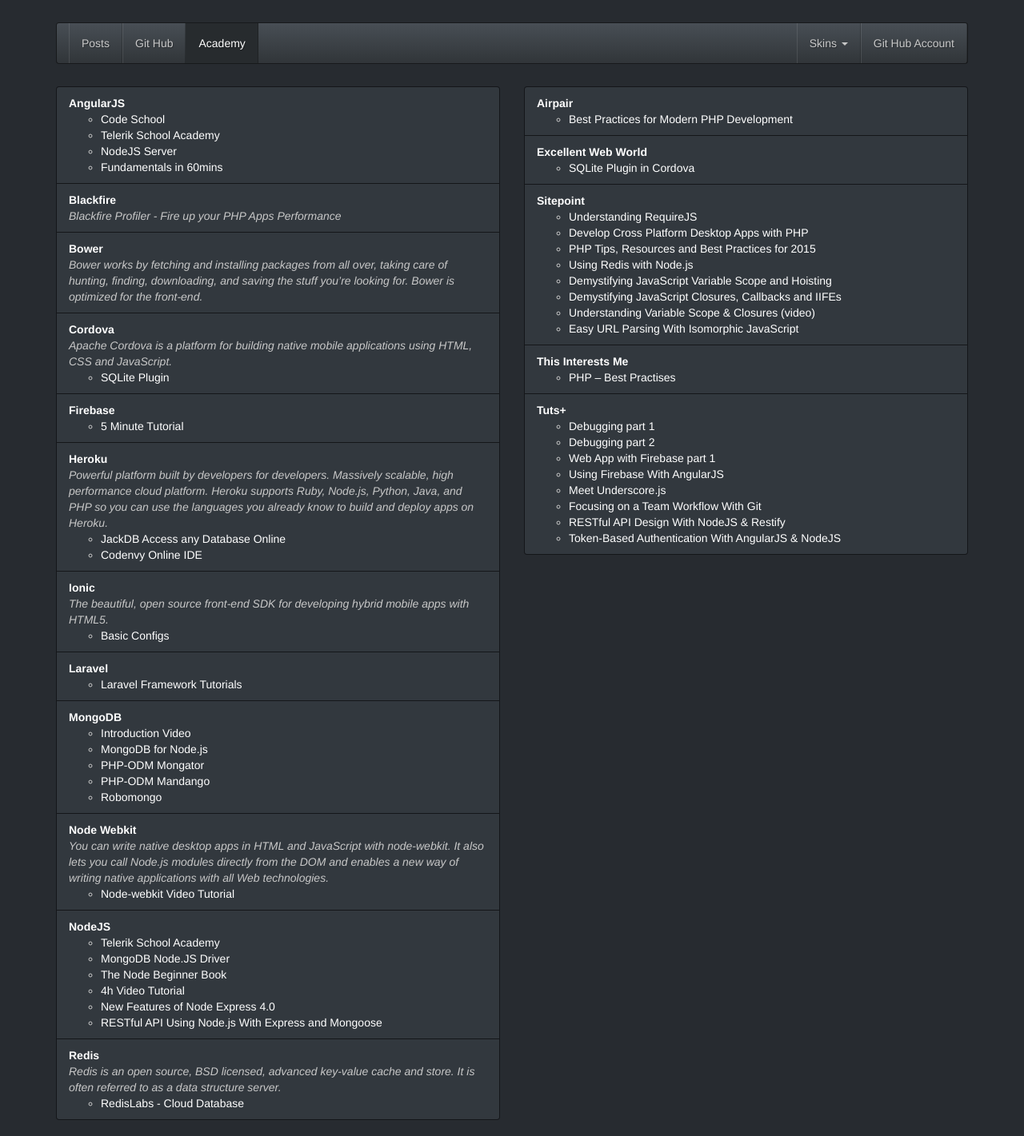
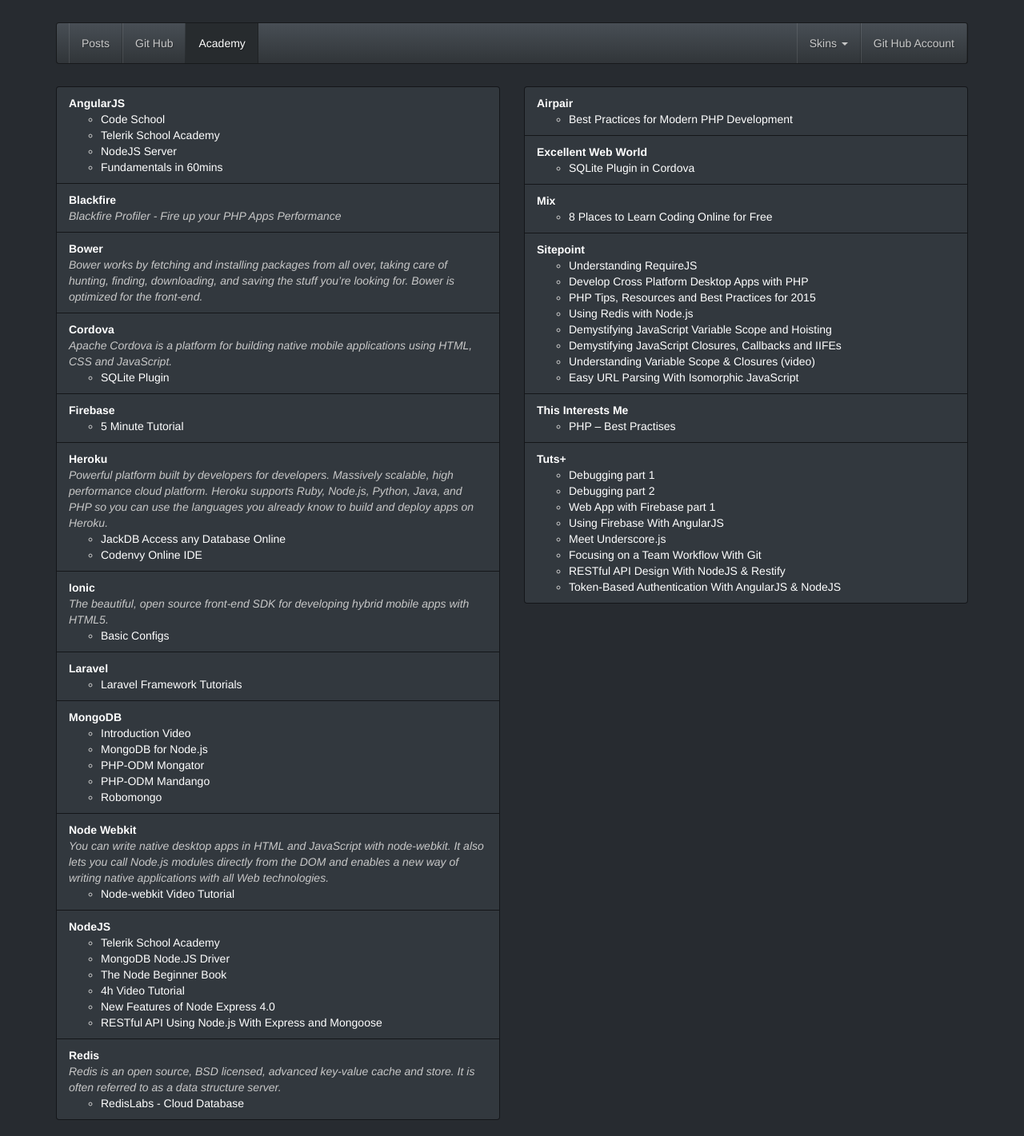
Before and after one commit to donvercety/donvercety.github.io, a Jekyll site: the page built from academy.html, in a window 1280 px wide. Shown: the whole page at 80% size. Built offline with Jekyll 4.4.1, drawn with Linux system fonts in a browser that asks for light colours; nearby versions of some CDN libraries.

Commit message:
Update academy.yml

```diff
--- a/_data/academy.yml
+++ b/_data/academy.yml
@@ -277,3 +277,14 @@
     info:
     - name: "PHP – Best Practises"
       link: "http://thisinterestsme.com/php-best-practises/"
+
+  # - - - - - - - - - - - - - - - - - - - - - - - - - - - - - - - - - - - - - - - - - - - - - - - - - -
+  # :: mix
+  # - - - - - - - - - - - - - - - - - - - - - - - - - - - - - - - - - - - - - - - - - - - - - - - - - -
+
+  - name: Mix
+    link: false
+    desc: false
+    info:
+    - name: "8 Places to Learn Coding Online for Free"
+      link: "http://www.cakephpexpert.com/blog/8-places-learn-coding-online-free"
```
